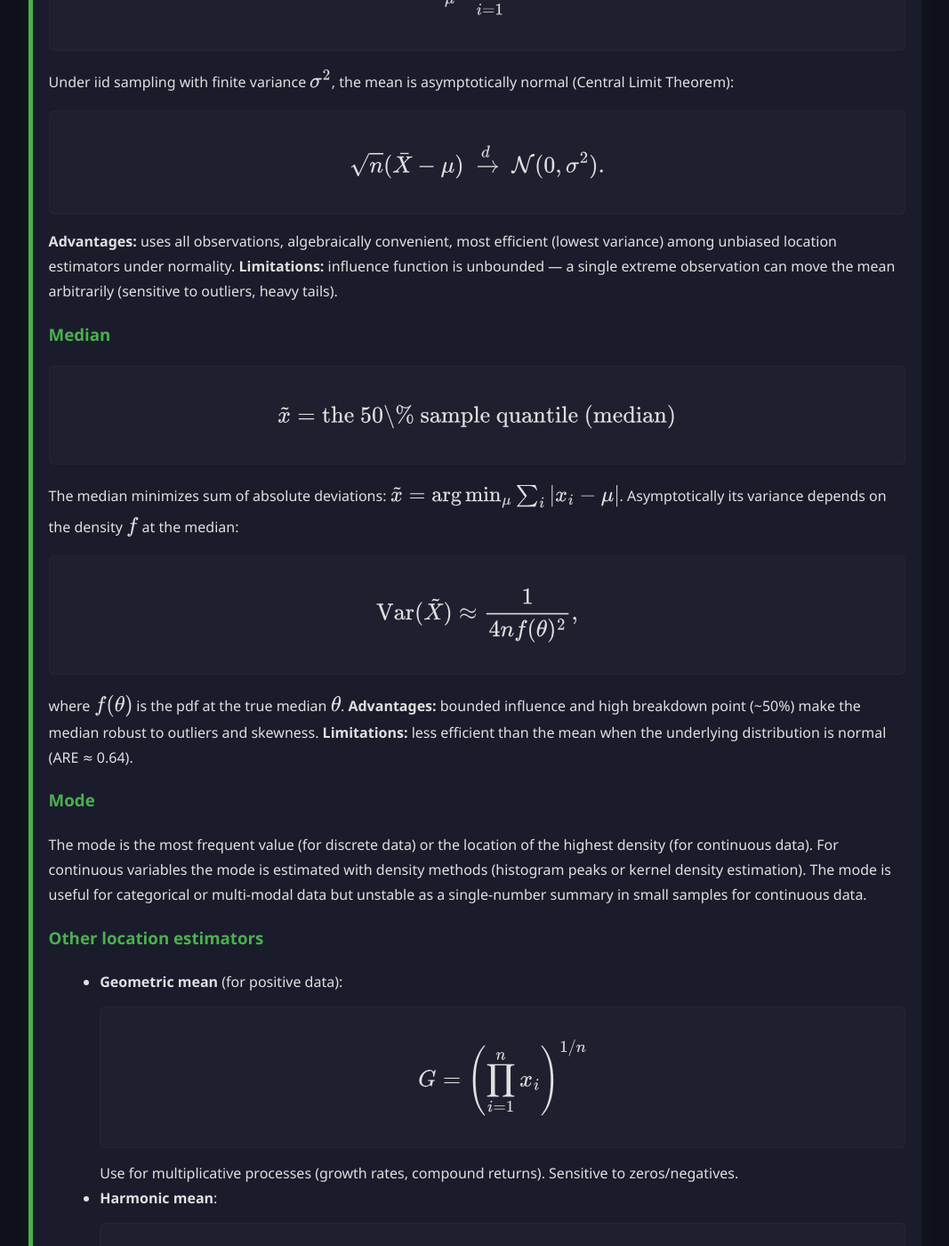
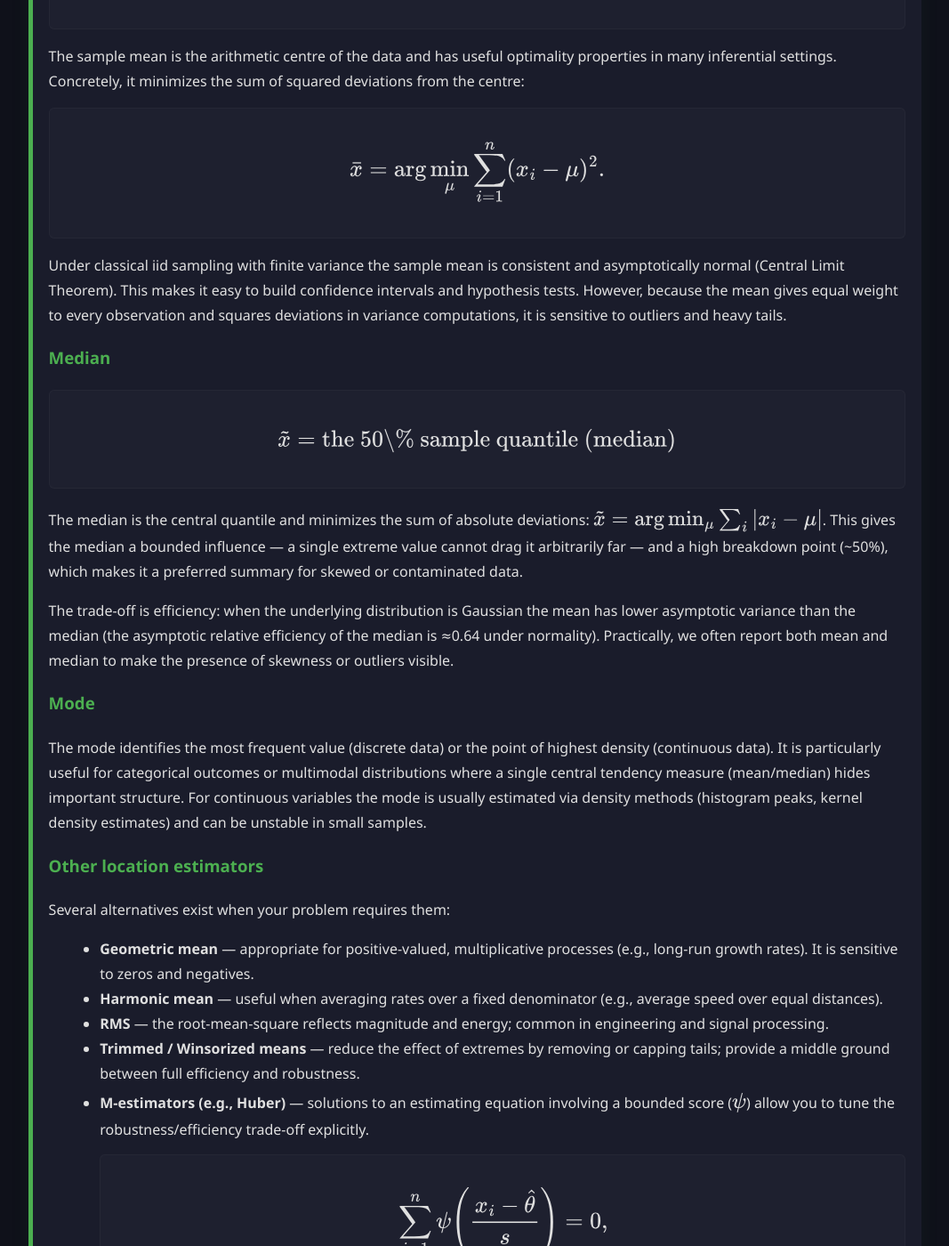
Before and after one commit to ricky2905/ricky2905.github.io, a Jekyll site: the page HOMEWORK/homework5/index.html, which Jekyll copies as it is, in a window 1280 px wide and 1400 px high, scrolled down 964 px. Shown: the whole window at 89% size, without its empty margins (106-1173 px from the left). Built offline with Jekyll 4.4.1, drawn with Linux system fonts in a browser that asks for light colours; some of the changed text lies outside the part shown.

Commit message:
Update index.html

```diff
--- a/HOMEWORK/homework5/index.html
+++ b/HOMEWORK/homework5/index.html
@@ -2,7 +2,7 @@
 <html lang="en">
 <head>
   <meta charset="utf-8" />
-  <title>Measures of Location and Dispersion </title>
+  <title>Measures of Location and Dispersion</title>
   <meta name="viewport" content="width=device-width, initial-scale=1" />
   <meta name="description" content="Research survey of measures of location and dispersion: definitions, population vs sample formulas, theoretical properties, uses, limitations, worked examples, and reporting guidance." />
   <style>
@@ -70,7 +70,7 @@
 </head>
 
 <body>
-  <header class="topnav">
+  <header class="topnav" role="navigation" aria-label="Main navigation">
     <a href="/">Home</a>
     <a href="/about/">About</a>
   </header>
@@ -78,40 +78,39 @@
   <main>
 
     <article class="card">
-      <h1>Measures of Location and Dispersion — In-depth Research Survey</h1>
+      <h1>Measures of Location and Dispersion</h1>
+      <p class="small muted">A concise, connected guide to choosing and interpreting common summary statistics.</p>
     </article>
 
     <article class="card" id="overview">
       <h2>Overview</h2>
       <p>
-        Summary statistics reduce a dataset to a few numbers that characterise a distribution. Measures of <strong>location</strong> describe a typical or central value;
-        measures of <strong>dispersion</strong> describe how spread out observations are around that centre. Neither type of measure alone suffices:
-        use them together to give a fuller description (e.g., mean ± standard deviation, and median (IQR)).
+        When we summarise a dataset we typically want two complementary pieces of information: <em>where</em> values tend to cluster (a measure of <strong>location</strong>) and <em>how</em> they are spread around that centre (a measure of <strong>dispersion</strong>). Together these provide a compact but informative portrait of a distribution.
+      </p>
+      <p>
+        The choice of specific summaries is guided by the data's measurement scale, presence of outliers, and the goals of the analysis. For example, parametric modelling often uses mean and standard deviation because they fit naturally into likelihoods and least-squares; robust reporting in applied work often pairs median with IQR or MAD to protect against outliers. The sections that follow explain common measures, highlight their strengths and weaknesses, and show how they relate in practice.
       </p>
     </article>
 
     <article class="card" id="locationDetailed">
-      <h2>Measures of Location — Detailed</h2>
+      <h2>Measures of Location</h2>
+
+      <p>
+        Measures of location aim to represent a "typical" value from the data. Below are the most frequently used estimators, ordered from the most common (mean) to alternatives used when particular data characteristics or interpretability concerns matter.
+      </p>
 
       <h3>Arithmetic mean (sample)</h3>
       <div class="display-equation">\[
         \bar{x}=\frac{1}{n}\sum_{i=1}^{n} x_i
       \]</div>
-      <p><strong>Interpretation and key properties.</strong>
-        The sample mean is the centroid of the data and minimizes the sum of squared deviations:
+      <p>
+        The sample mean is the arithmetic centre of the data and has useful optimality properties in many inferential settings. Concretely, it minimizes the sum of squared deviations from the centre:
       </p>
       <div class="display-equation">\[
         \bar{x}=\arg\min_{\mu}\sum_{i=1}^n (x_i-\mu)^2.
       \]</div>
       <p>
-        Under iid sampling with finite variance \(\sigma^2\), the mean is asymptotically normal (Central Limit Theorem):
-      </p>
-      <div class="display-equation">\[
-        \sqrt{n}(\bar{X}-\mu)\ \xrightarrow{d}\ \mathcal N(0,\sigma^2).
-      \]</div>
-      <p>
-        <strong>Advantages:</strong> uses all observations, algebraically convenient, most efficient (lowest variance) among unbiased location estimators under normality.
-        <strong>Limitations:</strong> influence function is unbounded — a single extreme observation can move the mean arbitrarily (sensitive to outliers, heavy tails).
+        Under classical iid sampling with finite variance the sample mean is consistent and asymptotically normal (Central Limit Theorem). This makes it easy to build confidence intervals and hypothesis tests. However, because the mean gives equal weight to every observation and squares deviations in variance computations, it is sensitive to outliers and heavy tails.
       </p>
 
       <h3>Median</h3>
@@ -119,80 +118,58 @@
         \tilde{x}=\text{the 50\% sample quantile (median)}
       \]</div>
       <p>
-        The median minimizes sum of absolute deviations: \(\tilde{x}=\arg\min_\mu\sum_i |x_i-\mu|\).
-        Asymptotically its variance depends on the density \(f\) at the median:
+        The median is the central quantile and minimizes the sum of absolute deviations: \(\tilde{x}=\arg\min_\mu\sum_i |x_i-\mu|\). This gives the median a bounded influence — a single extreme value cannot drag it arbitrarily far — and a high breakdown point (~50%), which makes it a preferred summary for skewed or contaminated data.
       </p>
-      <div class="display-equation">\[
-        \mathrm{Var}(\tilde{X}) \approx \frac{1}{4n f(\theta)^2},
-      \]</div>
       <p>
-        where \(f(\theta)\) is the pdf at the true median \(\theta\). <strong>Advantages:</strong> bounded influence and high breakdown point (~50%) make the median robust to outliers and skewness.
-        <strong>Limitations:</strong> less efficient than the mean when the underlying distribution is normal (ARE ≈ 0.64).
+        The trade-off is efficiency: when the underlying distribution is Gaussian the mean has lower asymptotic variance than the median (the asymptotic relative efficiency of the median is ≈0.64 under normality). Practically, we often report both mean and median to make the presence of skewness or outliers visible.
       </p>
 
       <h3>Mode</h3>
       <p>
-        The mode is the most frequent value (for discrete data) or the location of the highest density (for continuous data).
-        For continuous variables the mode is estimated with density methods (histogram peaks or kernel density estimation).
-        The mode is useful for categorical or multi-modal data but unstable as a single-number summary in small samples for continuous data.
+        The mode identifies the most frequent value (discrete data) or the point of highest density (continuous data). It is particularly useful for categorical outcomes or multimodal distributions where a single central tendency measure (mean/median) hides important structure. For continuous variables the mode is usually estimated via density methods (histogram peaks, kernel density estimates) and can be unstable in small samples.
       </p>
 
       <h3>Other location estimators</h3>
+      <p>
+        Several alternatives exist when your problem requires them:
+      </p>
       <ul>
-        <li>
-          <strong>Geometric mean</strong> (for positive data):
-          <div class="display-equation">\[
-            G=\left(\prod_{i=1}^n x_i\right)^{1/n}
-          \]</div>
-          Use for multiplicative processes (growth rates, compound returns). Sensitive to zeros/negatives.
-        </li>
-        <li>
-          <strong>Harmonic mean</strong>:
-          <div class="display-equation">\[
-            H=\frac{n}{\sum_{i=1}^n 1/x_i}
-          \]</div>
-          Appropriate for averaging rates when the denominator (e.g., distance) is fixed.
-        </li>
-        <li>
-          <strong>Root-mean-square (RMS)</strong>:
-          <div class="display-equation">\[
-            \mathrm{RMS}=\sqrt{\frac{1}{n}\sum_{i=1}^n x_i^2}
-          \]</div>
-          Used in engineering and signal processing to measure magnitude/energy.
-        </li>
-        <li>
-          <strong>Trimmed mean</strong>: remove the lowest and highest \(\alpha\%\) and compute the mean of remaining values. Balances efficiency (close to mean) and robustness (resistant to extremes).
-        </li>
-        <li>
-          <strong>Winsorized mean</strong>: cap extreme values at a given percentile before averaging — reduces variance inflation while retaining sample size.
-        </li>
-        <li>
-          <strong>M-estimators (e.g., Huber)</strong>: solve
+        <li><strong>Geometric mean</strong> — appropriate for positive-valued, multiplicative processes (e.g., long-run growth rates). It is sensitive to zeros and negatives.</li>
+        <li><strong>Harmonic mean</strong> — useful when averaging rates over a fixed denominator (e.g., average speed over equal distances).</li>
+        <li><strong>RMS</strong> — the root-mean-square reflects magnitude and energy; common in engineering and signal processing.</li>
+        <li><strong>Trimmed / Winsorized means</strong> — reduce the effect of extremes by removing or capping tails; provide a middle ground between full efficiency and robustness.</li>
+        <li><strong>M-estimators (e.g., Huber)</strong> — solutions to an estimating equation involving a bounded score (\(\psi\)) allow you to tune the robustness/efficiency trade-off explicitly.
           <div class="display-equation">\[
             \sum_{i=1}^n \psi\!\left(\frac{x_i-\hat\theta}{s}\right)=0,
           \]</div>
-          where \(\psi\) is a chosen score function (Huber’s psi is linear inside a tuning constant \(c\) and constant beyond). M-estimators let you tune robustness vs efficiency.
         </li>
       </ul>
 
-      <h3>Choosing a location measure — practical advice</h3>
+      <h3>How to choose a location measure</h3>
+      <p>
+        Rather than a single rule, choose a location summary guided by the data and the inferential goal:
+      </p>
       <ul>
-        <li>If data are approximately symmetric and you plan parametric inference: use the mean ± standard deviation.</li>
-        <li>When data are skewed or contain outliers: prefer median and IQR (or MAD) as robust summaries.</li>
-        <li>For multiplicative phenomena (returns, growth): use geometric mean (or report both geometric and arithmetic means where appropriate).</li>
-        <li>Report multiple summaries (classical + robust) to give readers a fuller picture.</li>
+        <li>Use <strong>mean ± standard deviation</strong> for roughly symmetric data and when you plan parametric inference (t-tests, linear models).</li>
+        <li>Prefer <strong>median + IQR (or MAD)</strong> when distributions are skewed or contain outliers; these are robust alternatives that communicate centrality without being distorted by extremes.</li>
+        <li>For <strong>multiplicative</strong> phenomena (returns, compound growth) report the geometric mean, and consider showing both arithmetic and geometric means to clarify interpretation.</li>
+        <li>When in doubt, <strong>report multiple summaries</strong> (classical and robust) and use graphical displays (boxplots, density plots) to complement the numbers.</li>
       </ul>
     </article>
 
     <article class="card" id="dispersionDetailed">
-      <h2>Measures of Dispersion — Detailed</h2>
+      <h2>Measures of Dispersion</h2>
+
+      <p>
+        Measures of dispersion quantify how widely values scatter around the chosen centre. They answer complementary questions to location measures: are values tightly clustered, moderately spread, or strongly dispersed with heavy tails? Below are common choices and when they are informative.
+      </p>
 
       <h3>Range</h3>
       <div class="display-equation">\[
         \mathrm{Range} = \max_i x_i - \min_i x_i
       \]</div>
       <p>
-        The range is the simplest spread measure. It is useful for quick sanity checks or when extreme bounds matter (spec limits), but since it depends only on two observations it is extremely sensitive to outliers.
+        The range is the simplest measure and useful for bounding values (e.g., specification limits), but because it depends only on the two most extreme observations it is highly sensitive to outliers and typically not used as the sole measure of spread.
       </p>
 
       <h3>Variance and standard deviation</h3>
@@ -205,8 +182,7 @@
         s^2=\frac{1}{n-1}\sum_{i=1}^n (x_i-\bar{x})^2
       \]</div>
       <p>
-        The standard deviation is \(s=\sqrt{s^2}\). Variance and SD are central to statistical modelling (t-tests, ANOVA, regression) because they appear naturally in likelihoods and least-squares theory.
-        Their downside: squaring amplifies the effect of outliers (heavy tails inflate variance).
+        Standard deviation (\(s=\sqrt{s^2}\)) is the most common spread used in inferential statistics. It plays a central role because many models assume normally distributed errors where standard deviation fully characterises dispersion. Its downside is sensitivity to outliers — squaring deviations gives high weight to extreme values and can inflate variance estimates under heavy tails.
       </p>
 
       <h3>Interquartile range (IQR)</h3>
@@ -214,55 +190,63 @@
         \mathrm{IQR} = Q_3 - Q_1
       \]</div>
       <p>
-        IQR measures the spread of the middle 50% and is robust to extremes. For a normal distribution:
+        The IQR measures the spread of the middle 50% of observations and is robust to extremes. It is often paired with the median to describe the typical range where most observations lie. For a normal distribution the relationship to \(\sigma\) is approximately:
       </p>
       <div class="display-equation">\[
         \mathrm{IQR}_{\mathcal N} = 2\Phi^{-1}(0.75)\,\sigma \approx 1.349\,\sigma,
       \]</div>
-      <p>so you can convert between IQR and σ approximately when normality is plausible.</p>
+      <p>
+        which is useful if you need an approximate conversion under normality assumptions.
+      </p>
 
       <h3>Mean absolute deviation (MAD)</h3>
       <div class="display-equation">\[
         \mathrm{MAD} = \mathrm{median}_i\big(|x_i - \mathrm{median}(x)|\big)
       \]</div>
       <p>
-        MAD is a median-based measure of spread with breakdown ~50%. For Gaussian data, scaling MAD by 1.4826 gives an estimator consistent for σ:
+        MAD is a median-based spread with high breakdown (~50%) and, when scaled by about 1.4826, provides a consistent estimator for \(\sigma\) under Gaussian assumptions. Because MAD uses absolute deviations, it is less sensitive to extreme observations than the standard deviation.
       </p>
-      <div class="display-equation">\[
-        \hat\sigma_{\text{MAD}} \approx 1.4826\cdot\mathrm{MAD}.
-      \]</div>
 
       <h3>Coefficient of variation (CV)</h3>
       <div class="display-equation">\[
         \mathrm{CV} = \frac{s}{\bar{x}}
       \]</div>
       <p>
-        CV is unitless and useful to compare relative dispersion across series with different units or magnitudes. Caveats: meaningless or unstable when the mean is near zero and not robust to outliers.
+        CV is unitless and useful for comparing relative dispersion across variables measured on different scales. Use it with caution when the mean is close to zero (it becomes unstable) or when outliers distort \(s\).
       </p>
 
       <h3>Robust and tail-focused measures</h3>
+      <p>
+        When tail behaviour matters — for example in finance or risk management — classical variance may understate risk. Consider:
+      </p>
       <ul>
-        <li><strong>Trimmed / Winsorized variance</strong>: reduce influence of extremes before computing spread.</li>
-        <li><strong>Quantile spread</strong>: report multiple quantiles (e.g., 10th, 25th, 50th, 75th, 90th) to summarise tails explicitly.</li>
-        <li><strong>Tail risk (finance)</strong>: variance may understate risk under heavy tails — consider Value-at-Risk (VaR) or Expected Shortfall (ES) for loss distributions.</li>
+        <li><strong>Trimmed / Winsorized variance</strong>: trim or cap extremes before computing spread to reduce influence of outliers while retaining most data.</li>
+        <li><strong>Quantile spreads</strong>: reporting several quantiles (e.g., 10th, 25th, 50th, 75th, 90th) communicates tail shape directly.</li>
+        <li><strong>Tail risk measures</strong>: Value-at-Risk (VaR) and Expected Shortfall (ES) focus on extreme losses and are used where tail events dominate decision-making.</li>
       </ul>
 
-      <h3>Choosing a dispersion measure — practical advice</h3>
+      <h3>How to choose a dispersion measure</h3>
       <ul>
-        <li>For parametric modelling and symmetric errors: SD is natural and interpretable in many inferential procedures.</li>
-        <li>For robustness to outliers: prefer IQR or MAD (or report both classical and robust measures).</li>
-        <li>When comparing scale across groups with different means, consider CV (with caution).</li>
+        <li>For parametric inference and symmetric errors: use <strong>standard deviation</strong>.</li>
+        <li>For robustness and skewed data: prefer <strong>IQR</strong> or <strong>MAD</strong>, and consider reporting both classical and robust measures.</li>
+        <li>To compare scale across groups with different means: consider <strong>CV</strong>, but check mean stability first.</li>
       </ul>
     </article>
 
     <article class="card" id="theory">
-      <h2>Theoretical properties – concise catalogue</h2>
+      <h2>Theoretical properties — how they connect</h2>
+      <p>
+        A few theoretical concepts explain why different estimators behave as they do and how location and dispersion are connected in practice.
+      </p>
       <ul>
-        <li><strong>Breakdown point:</strong> the fraction of contamination that can drive an estimator arbitrarily far. Median/MAD ≈ 50%; mean/variance ≈ 0% (single outlier may break them).</li>
-        <li><strong>Influence function:</strong> describes local sensitivity to infinitesimal contamination. Bounded influence implies robustness; the mean has unbounded influence while median and MAD have bounded influence.</li>
-        <li><strong>Asymptotic variance / efficiency:</strong> the mean is asymptotically optimal under Gaussian errors; the median has ARE ≈ 0.64 under normality (loss in efficiency but gain in robustness).</li>
-        <li><strong>Consistency:</strong> standard estimators (mean, median, variance) are consistent under mild regularity conditions.</li>
+        <li><strong>Breakdown point:</strong> the largest fraction of contaminated data that can make an estimator arbitrarily bad. Median and MAD have high breakdown (~50%), whereas mean and variance have breakdown near 0% (a single extreme point can dominate).</li>
+        <li><strong>Influence function:</strong> captures local sensitivity to contamination. Bounded influence implies robustness — the median and MAD are bounded, the mean is not.</li>
+        <li><strong>Asymptotic variance / efficiency:</strong> under normality the mean is optimal in the class of unbiased location estimators. The median trades some efficiency for robustness (ARE ≈ 0.64 under normality).</li>
+        <li><strong>Consistency:</strong> classical estimators (mean, median, variance) converge to the true parameter under mild regularity conditions, enabling reliable large-sample inference when assumptions hold.</li>
       </ul>
+      <p>
+        In practice these properties guide reporting choices: if you expect contamination or heavy tails, prefer robust summaries; if you rely on parametric models, the mean and SD integrate more naturally into estimation and hypothesis testing.
+      </p>
     </article>
 
     <article class="card" id="examplesDetailed">
@@ -272,20 +256,25 @@
       <div class="display-equation">\[
         10,\;12,\;11,\;13,\;100
       \]</div>
+      <p>
+        Compute the main summaries to see how a single extreme value affects different statistics:
+      </p>
       <ul>
-        <li>\(\text{mean} = \dfrac{10+12+11+13+100}{5} = 29.2.\)</li>
+        <li>\(\text{mean} = \dfrac{10+12+11+13+100}{5} = 29.2\).</li>
         <li>\(\text{median} = 12.\)</li>
         <li>\(\mathrm{IQR}: Q_1=11,\ Q_3=13 \Rightarrow \mathrm{IQR}=2.\)</li>
         <li>\(\mathrm{MAD}=\mathrm{median}(|x-12|)=1\) (scaled MAD ≈ \(1.4826\)).</li>
       </ul>
-      <p><strong>Interpretation:</strong> the single extreme value 100 inflates the mean and variance but has little effect on median, IQR and MAD. For reporting, include robust summaries when such outliers may distort classical summaries.</p>
+      <p>
+        <strong>Interpretation:</strong> the mean and variance are pulled upward by the 100, overstating a typical value and spread. Median, IQR and MAD remain stable, so reporting them in addition to the mean reveals the distortion and aids transparent interpretation.
+      </p>
 
       <h3>Example 2 — Averaging rates (harmonic mean)</h3>
       <div class="display-equation">\[
         H=\frac{2}{1/60 + 1/40} = 48\ \mathrm{km/h}
       \]</div>
       <p>
-        When averaging speeds over equal distances, the harmonic mean gives the correct overall average speed; the arithmetic mean would be incorrect.
+        Averaging speeds over equal distances requires the harmonic mean; the arithmetic mean would give the wrong overall average. This highlights how the underlying data-generating mechanism (additive vs multiplicative) dictates the appropriate summary.
       </p>
 
       <h3>Example 3 — Compounded returns (geometric mean)</h3>
@@ -293,29 +282,31 @@
         G = (1.10 \cdot 1.20 \cdot 1.30)^{1/3} - 1 \approx 0.1979 \quad (19.8\%)
       \]</div>
       <p>
-        Geometric mean is the appropriate long-run average growth rate for multiplicative sequences.
+        For sequences of multiplicative growth (returns), the geometric mean captures the correct long-run average growth rate. When communicating investment performance, pairing arithmetic and geometric means clarifies short-term vs long-term perspectives.
       </p>
     </article>
 
 
     <article class="card" id="conclusion">
-      <h2>Conclusion </h2>
+      <h2>Conclusion</h2>
       <p>
-        In statistics, measures of location and dispersion together provide a concise yet powerful summary of data. Measures of location describe where values tend to cluster, while measures of dispersion quantify how widely they spread around that center. Understanding both aspects is essential for accurate interpretation, comparison between datasets, and sound inferential reasoning. There is no universal best measure: each has strengths and limitations depending on the data type, distributional shape, and research objective. A thoughtful combination of descriptive summaries, visual tools, and context-aware interpretation leads to more meaningful and reliable statistical conclusions.
+        Measures of location and dispersion are complementary: one describes the centre, the other describes spread. There is no single "best" measure — the right choice depends on data scale, presence of outliers, and the question at hand. Good practice is to pair a location measure with a corresponding dispersion measure (e.g., mean ± SD, median with IQR), to show both classical and robust summaries when appropriate, and to accompany numbers with simple visualisations (histogram, boxplot, density) so readers can immediately see shape and tail behaviour.
+      </p>
+      <p>
+        This document aims to make the connections between estimators explicit: robustness (breakdown, influence) explains why some measures resist outliers; efficiency explains why others are preferred under model assumptions. Use these principles to choose summaries that communicate your data honestly and support sound inference.
       </p>
     </article>
 
     <article class="card" id="references">
-      <h2>References & further reading</h2>
+      <h2>References &amp; further reading</h2>
       <ol>
-        <li>Hampel, F. R., Ronchetti, E. M., Rousseeuw, P. J., & Stahel, W. A. (1986). <em>Robust Statistics: The Approach Based on Influence Functions</em>. Wiley.</li>
-        <li>Huber, P. J., & Ronchetti, E. M. (2009). <em>Robust Statistics (2nd ed.)</em>. Wiley.</li>
+        <li>Hampel, F. R., Ronchetti, E. M., Rousseeuw, P. J., &amp; Stahel, W. A. (1986). <em>Robust Statistics: The Approach Based on Influence Functions</em>. Wiley.</li>
+        <li>Huber, P. J., &amp; Ronchetti, E. M. (2009). <em>Robust Statistics (2nd ed.)</em>. Wiley.</li>
         <li>Wasserman, L. (2004). <em>All of Statistics: A Concise Course in Statistical Inference</em>. Springer.</li>
         <li>Wilcox, R. R. (2012). <em>Modern Statistics for the Social and Behavioral Sciences</em>. CRC Press.</li>
-        <li>DeGroot, M. H., & Schervish, M. J. (2012). <em>Probability and Statistics</em>. Pearson.</li>
+        <li>DeGroot, M. H., &amp; Schervish, M. J. (2012). <em>Probability and Statistics</em>. Pearson.</li>
       </ol>
     </article>
-
 
   </main>
 
```
